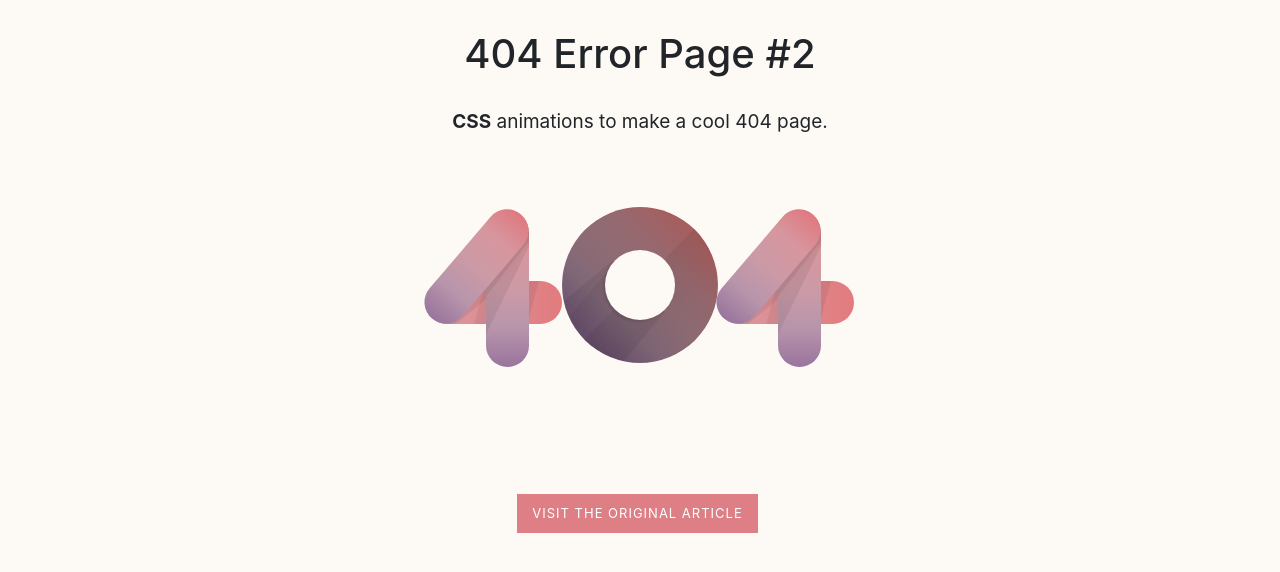
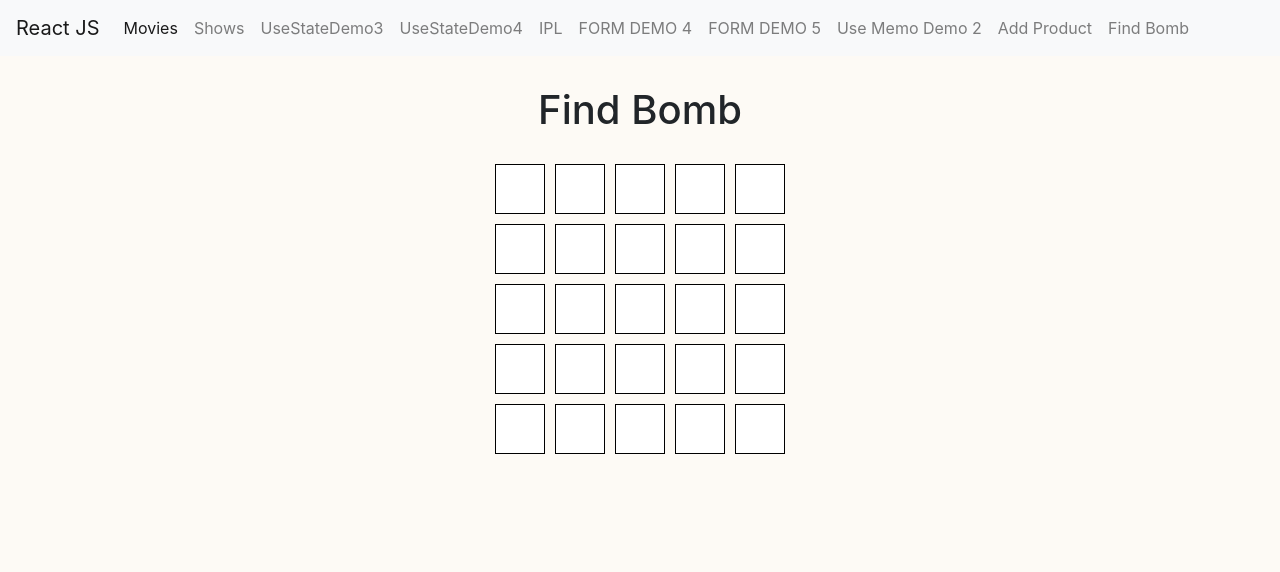
Before and after one commit to jaymjvaghasiya/learning-react, a React (Vite) app: page /findbomb in a window 1280 px wide. Before the commit this address had no page. Shown: the top 572 px of the page. Built offline with nearby package versions, Linux system fonts and the light colour scheme.

Commit message:
fourth commit

```diff
--- a/src/App.jsx
+++ b/src/App.jsx
@@ -22,13 +22,16 @@ import { FormDemo2 } from './components/form/FormDemo2'
 import { AddProduct } from './components/form/AddProduct'
 import { FormDemo4 } from './components/form/FormDemo4'
 import { FormDemo5 } from './components/form/FormDemo5'
+import { UseMemoDemo2 } from './components/UseMemoDemo2'
+import { FindBomb } from './components/FindBomb'
 
 function App() {
 
   const location = useLocation();
   const validPaths = ['/', '/movies', '/shows', '/playcontent/:id', '/usestatedemo1',
                       '/usestatedemo2', '/usestatedemo3', '/usestatedemo4', '/ipl',
-                      '/formdemo1', '/formdemo2', '/formdemo4', '/formdemo5', '/addproduct'];
+                      '/formdemo1', '/formdemo2', '/formdemo4', '/formdemo5', '/addproduct',
+                    '/memodemo2', '/findbomb'];
   const showNavbar = validPaths.some(path =>
     matchPath({path, end: true}, location.pathname)
   );
@@ -56,7 +59,9 @@ function App() {
         <Route path='/formdemo2' element={<FormDemo2/>}></Route>
         <Route path='/formdemo4' element={<FormDemo4/>}></Route>
         <Route path='/formdemo5' element={<FormDemo5/>}></Route>
+        <Route path='/memodemo2' element={<UseMemoDemo2/>}></Route>
         <Route path='/addproduct' element={<AddProduct/>}></Route>
+        <Route path='/findbomb' element={<FindBomb/>}></Route>
         <Route path='/*' element={<Error404/>}></Route>
       </Routes>
     </>
--- /dev/null
+++ b/src/components/FindBomb.jsx
@@ -0,0 +1,61 @@
+import React, { useMemo, useState } from 'react'
+
+export const FindBomb = () => {
+
+    let totalTiles = 5;
+    let buildGride = totalTiles * totalTiles;
+
+    let bombPos = useMemo(()=>Math.floor(Math.random()*buildGride), []);
+    console.log(bombPos);
+
+    const [flag, setFlag] = useState(false);
+    const [clickedTiles, setClickedTiles] = useState([]);
+    const [message, setMessage] = useState("Find Bomb");
+    const [emoji, setEmoji] = useState("");
+
+    const handleTileClick = (index) => {
+        setClickedTiles([...clickedTiles, index]);
+        setMessage("Searching...");
+        setEmoji("💎");
+        if(index == bombPos) {
+            setMessage("Game Over...");
+            setFlag(true);
+            setEmoji("💣");
+        }
+    }
+
+    return (
+        <div style={{textAlign: "center"}}>
+            <h1>{message}</h1>
+            <div
+                style={{
+                    display: "grid",
+                    gridTemplateColumns: `repeat(${totalTiles}, 50px)`,
+                    gap: "10px",
+                    justifyContent: "center",
+                }}
+            >
+                {Array.from({ length: buildGride }).map((_, tileIndex) => (
+                    <div
+                        key={tileIndex}
+                        onClick={() => handleTileClick(tileIndex)}
+                        style={{
+                            width: "50px",
+                            height: "50px",
+                            display: "flex",
+                            alignItems: "center",
+                            justifyContent: "center",
+                            border: "1px solid black",
+                            backgroundColor: clickedTiles.includes(tileIndex) ? "#ddd" : "#fff",
+                            cursor: "pointer"
+                        }}
+                    >
+                        {clickedTiles.includes(tileIndex) ? bombPos == tileIndex ? "💣" : emoji : ""}
+                        {/* {flag == "true" && bombPos == tileIndex ? bomb : clickedTiles.includes(tileIndex) ? setEmoji : ""} */}
+                    </div>
+                ))}
+            </div>
+
+        </div>
+    )
+}
--- a/src/components/Navbar.jsx
+++ b/src/components/Navbar.jsx
@@ -17,12 +17,12 @@ export const Navbar = (props) => {
                         <li class="nav-item">
                             <Link class="nav-link" to="/shows">Shows </Link>
                         </li>
-                        <li class="nav-item">
+                        {/* <li class="nav-item">
                             <Link class="nav-link" to="/usestatedemo1">UseStateDemo1 </Link>
                         </li>
                         <li class="nav-item">
                             <Link class="nav-link" to="/usestatedemo2">UseStateDemo2 </Link>
-                        </li>
+                        </li> */}
                         <li class="nav-item">
                             <Link class="nav-link" to="/usestatedemo3">UseStateDemo3 </Link>
                         </li>
@@ -32,12 +32,12 @@ export const Navbar = (props) => {
                         <li class="nav-item">
                             <Link class="nav-link" to="/ipl">IPL </Link>
                         </li>
-                        <li class="nav-item">
+                        {/* <li class="nav-item">
                             <Link class="nav-link" to="/formdemo1">FORM DEMO 1 </Link>
                         </li>
                         <li class="nav-item">
                             <Link class="nav-link" to="/formdemo2">FORM DEMO 2 </Link>
-                        </li>
+                        </li> */}
                         <li class="nav-item">
                             <Link class="nav-link" to="/formdemo4">FORM DEMO 4 </Link>
                         </li>
@@ -45,7 +45,14 @@ export const Navbar = (props) => {
                             <Link class="nav-link" to="/formdemo5">FORM DEMO 5 </Link>
                         </li>
                         <li class="nav-item">
+                            <Link class="nav-link" to="/memodemo2">Use Memo Demo 2 </Link>
+                        </li>
+                        <li class="nav-item">
                             <Link class="nav-link" to="/addproduct">Add Product </Link>
+                        </li>
+                        <li class="nav-item">
+                            <Link class="nav-link" to="/findbomb">Find Bomb </Link>
+
                         </li>
                     </ul>
                 </div>
--- /dev/null
+++ b/src/components/UseMemoDemo2.jsx
@@ -0,0 +1,34 @@
+import React, { useState } from 'react'
+
+export const UseMemoDemo2 = () => {
+  const [fruits, setfruits] = useState(["apple","banana","watermelon","litchi","mango","kiwi"])
+  const [filterfruits, setfilterfruits] = useState([])
+
+    const [query, setquery] = useState("")
+    const searchFruit =(event)=>{
+        // console.log(event.target.value) //w
+        //a
+        var filtFruits = fruits.filter((f)=>{
+            return f.includes(event.target.value)
+        })
+        //["",""]
+        // console.log(filtFruits)
+        setfilterfruits(filtFruits)
+        // setfruits(filtFruits)
+
+    }
+
+    console.log(filterfruits.length);
+
+
+  return (
+    <div style={{textAlign:"center"}}>
+        <h1>USE MEMO DEMO 2</h1>
+
+        <input type='text' placeholder='search' onChange={(event)=>{searchFruit(event)}} ></input>
+        {
+            filterfruits.length == 0 ? fruits.map((f)=>{return <li>{f}</li>}):filterfruits.map((f)=>{return <li>{f}</li>})
+        }
+    </div>
+  )
+}
```
Also changed, not shown: src/components/UseMemoDemo1.jsx (added, +7 -0 lines).
